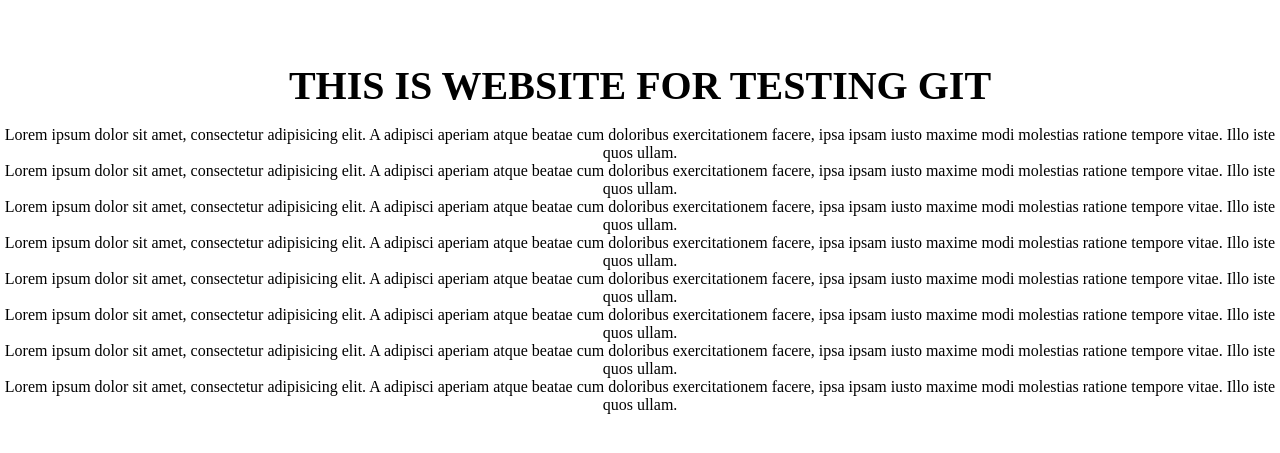
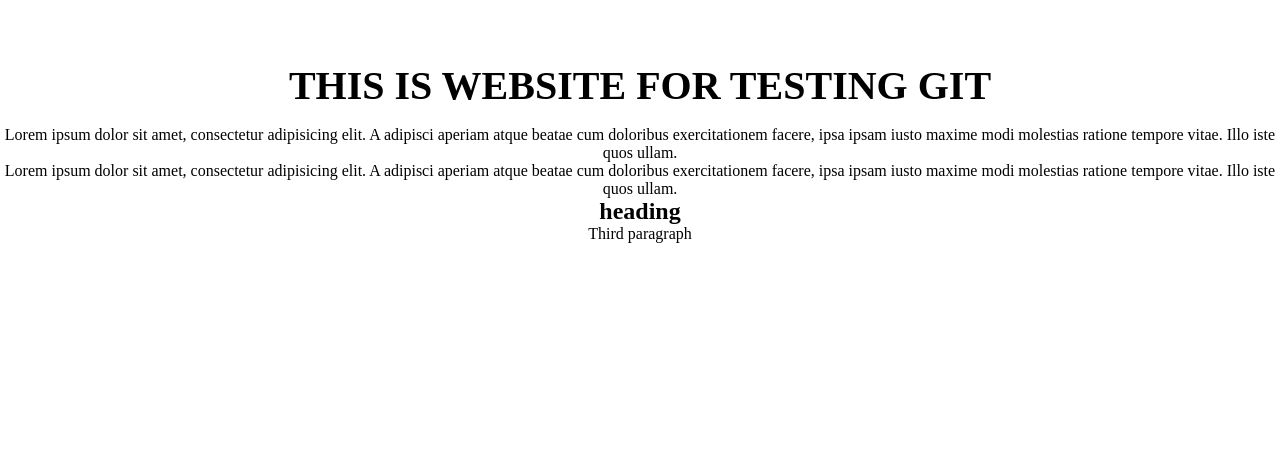
Before and after one commit to tayler20166/gittest, a PHP site: page / in a window 1280 px wide. Shown: the part 134-587 px from the top of the page. Run offline with PHP 8.4, Linux system fonts and the light colour scheme.

Commit message:
Index.php secondary branch

```diff
--- a/index.php
+++ b/index.php
@@ -15,17 +15,8 @@
 
     <p>Lorem ipsum dolor sit amet, consectetur adipisicing elit. A adipisci aperiam atque beatae cum doloribus exercitationem facere, ipsa ipsam iusto maxime modi molestias ratione tempore vitae. Illo iste quos ullam.</p>
 
-    <p>Lorem ipsum dolor sit amet, consectetur adipisicing elit. A adipisci aperiam atque beatae cum doloribus exercitationem facere, ipsa ipsam iusto maxime modi molestias ratione tempore vitae. Illo iste quos ullam.</p>
-
-    <p>Lorem ipsum dolor sit amet, consectetur adipisicing elit. A adipisci aperiam atque beatae cum doloribus exercitationem facere, ipsa ipsam iusto maxime modi molestias ratione tempore vitae. Illo iste quos ullam.</p>
-
-    <p>Lorem ipsum dolor sit amet, consectetur adipisicing elit. A adipisci aperiam atque beatae cum doloribus exercitationem facere, ipsa ipsam iusto maxime modi molestias ratione tempore vitae. Illo iste quos ullam.</p>
-
-    <p>Lorem ipsum dolor sit amet, consectetur adipisicing elit. A adipisci aperiam atque beatae cum doloribus exercitationem facere, ipsa ipsam iusto maxime modi molestias ratione tempore vitae. Illo iste quos ullam.</p>
-
-    <p>Lorem ipsum dolor sit amet, consectetur adipisicing elit. A adipisci aperiam atque beatae cum doloribus exercitationem facere, ipsa ipsam iusto maxime modi molestias ratione tempore vitae. Illo iste quos ullam.</p>
-
-    <p>Lorem ipsum dolor sit amet, consectetur adipisicing elit. A adipisci aperiam atque beatae cum doloribus exercitationem facere, ipsa ipsam iusto maxime modi molestias ratione tempore vitae. Illo iste quos ullam.</p>
+ <h2>heading</h2>
+    <p>Third paragraph</p>
 </div>
 
 </body>
```
